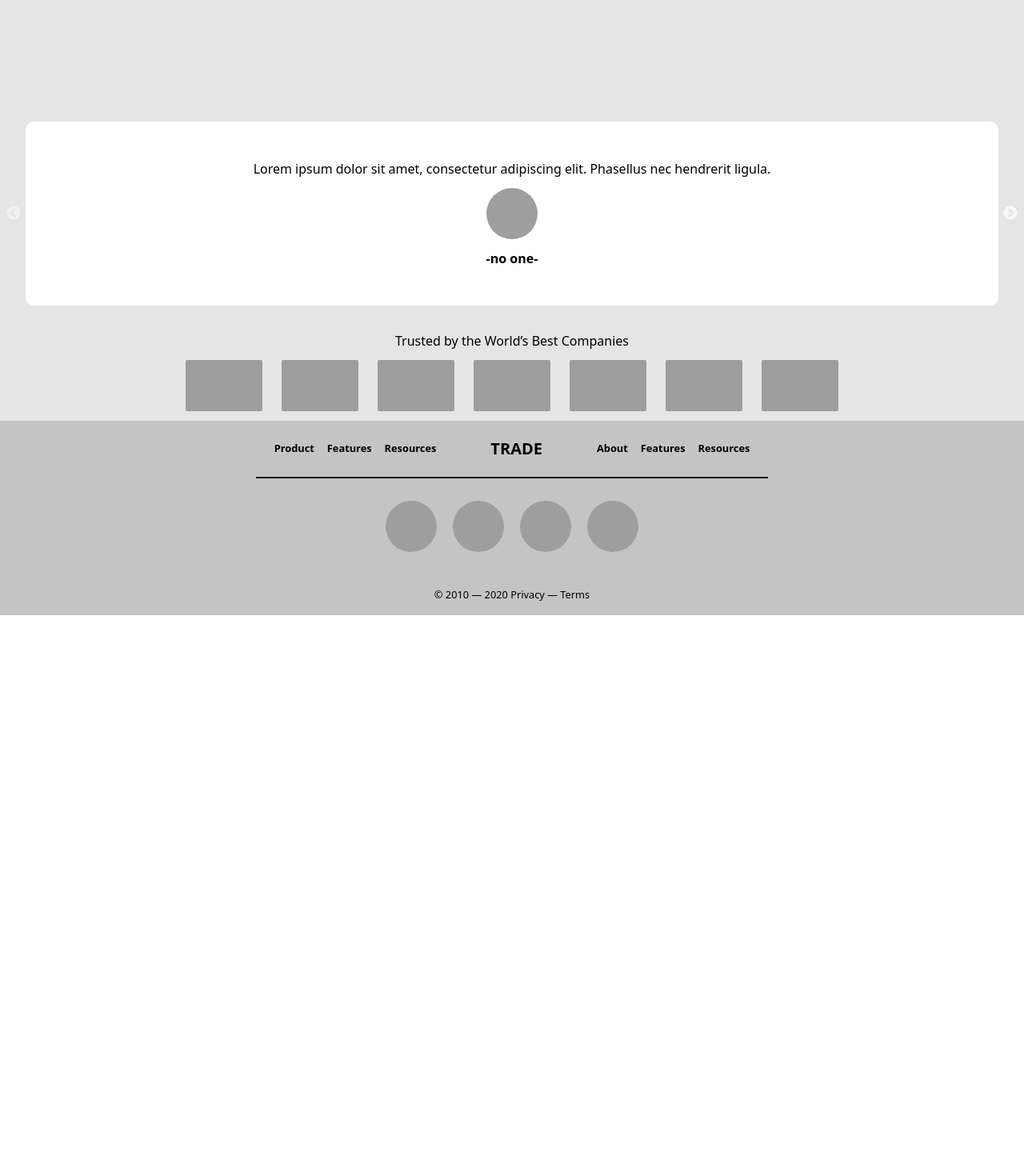
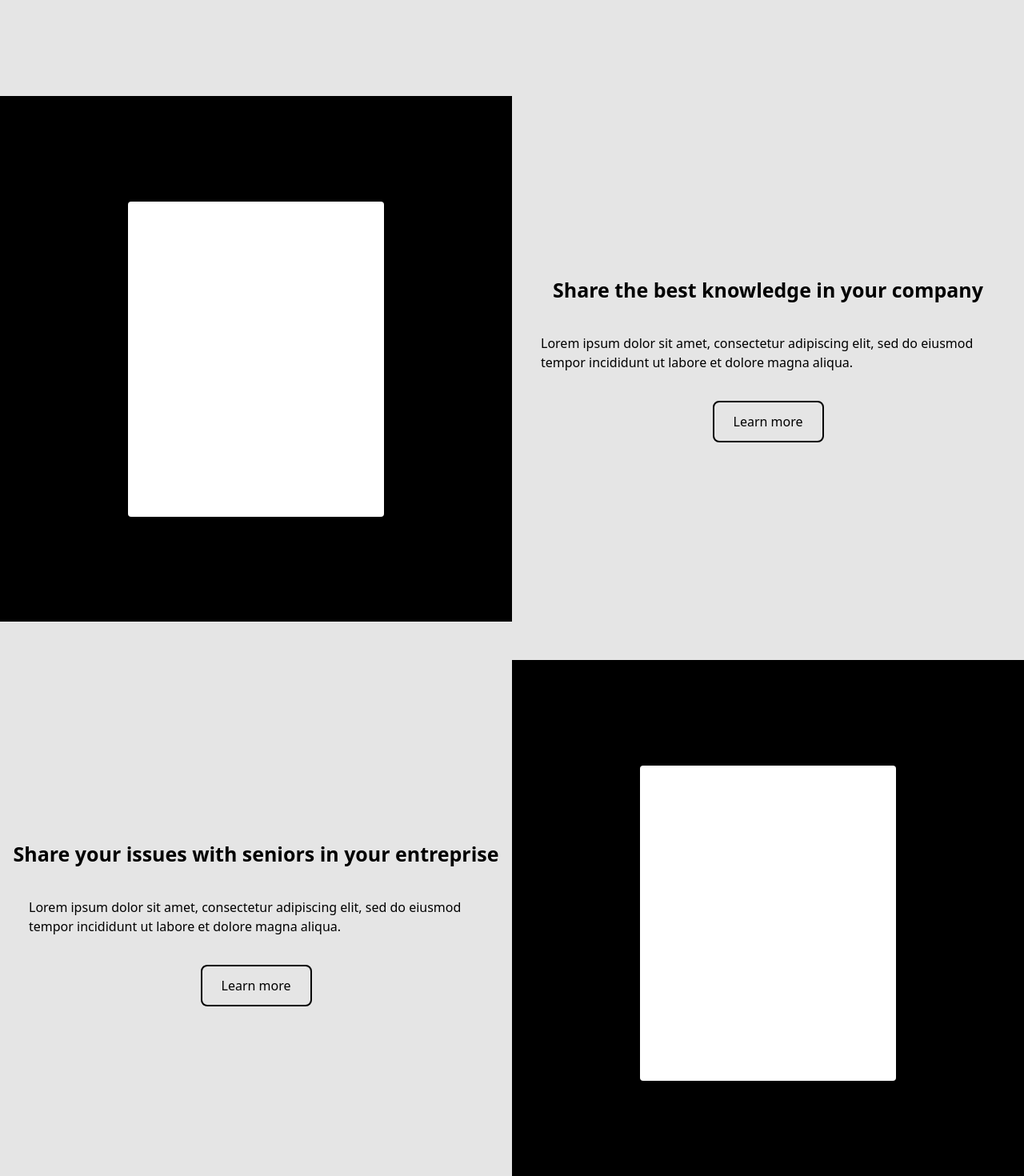
Before and after one commit to 4nskarts/hackathon-infinity, a React (Vite) app in the folder client/: page / in a window 1280 px wide. Shown: the part 680-2150 px from the top of the page at 80% size. Before the commit the page ends 1449 px from the top, so only its background shows below. Built offline with nearby package versions, Linux system fonts and the light colour scheme; grey boxes are pictures that could not be loaded.

Commit message:
added features

```diff
--- a/client/src/index.css
+++ b/client/src/index.css
@@ -1,7 +1,11 @@
 @tailwind base;
 @tailwind components;
 @tailwind utilities;
-
+*{
+    margin: 0;
+    padding: 0;
+    box-sizing: border-box;
+}
 body {
     min-height: 100vh;
 }
--- a/client/src/pages/LandingPage/index.jsx
+++ b/client/src/pages/LandingPage/index.jsx
@@ -1,9 +1,9 @@
 import React from "react";
+import Features from "./sections/Features";
 import Navbar from "../../components/Navbar";
 import Hero from "./sections/Hero";
 import SocialProof from "./sections/SocialProof";
 import Testimonial from "./sections/Testimonial";
-import Features from "./sections/Features";
 import About from "./sections/About";
 import Statistics from "./sections/Statistics";
 import CallToAction from "./sections/CallToAction";
@@ -15,8 +15,8 @@ function LandingPage() {
             <Navbar />
             <Hero />
             <SocialProof />
+            <Features />
             <Testimonial />
-            <Features />
             <About />
             <Statistics />
             <CallToAction />
--- a/client/src/pages/LandingPage/sections/Features.jsx
+++ b/client/src/pages/LandingPage/sections/Features.jsx
@@ -1,6 +1,56 @@
 import React from "react";
+import SecondaryButton from "../../../components/SecondaryButton";
 
-function Features () {
-    return <section></section>
+function Features() {
+    return (
+      <>
+
+    <section className="w-full flex justify-between items-center mb-12">
+      {/* Left Section */}
+
+        <div className="w-1/2 h-[657px] bg-black flex justify-center items-center">
+          <div className="w-[320px] h-[394px] rounded bg-white text-transparent">
+            qsmkjdqsjdk
+          </div>
+        </div>
+
+
+      {/* Right Section */}
+      <div className="w-1/2 flex flex-col items-center justify-center">
+        <div className="text-center font-semibold text-h4 ">
+          Share the best knowledge in your company
+        </div>
+        <div className="p-9 text-left">
+          Lorem ipsum dolor sit amet, consectetur adipiscing elit, sed do eiusmod
+          tempor incididunt ut labore et dolore magna aliqua.
+        </div>
+        <SecondaryButton text={'Learn more'} />
+      </div>
+    </section>
+    <section className="w-full flex justify-between items-center">
+      {/* Left Section */}
+
+      <div className="w-1/2 flex flex-col items-center justify-center">
+        <div className="text-center font-semibold text-h4 ">
+        Share your issues with seniors in your entreprise
+        </div>
+        <div className="p-9 text-left">
+          Lorem ipsum dolor sit amet, consectetur adipiscing elit, sed do eiusmod
+          tempor incididunt ut labore et dolore magna aliqua.
+        </div>
+        <SecondaryButton text={'Learn more'} />
+      </div>
+        <div className="w-1/2 h-[657px] bg-black flex justify-center items-center">
+          <div className="w-[320px] h-[394px] rounded bg-white text-transparent">
+            qsmkjdqsjdk
+          </div>
+        </div>
+
+
+      {/* Right Section */}
+    </section>
+      </>
+  );
 }
+
 export default Features;
```
